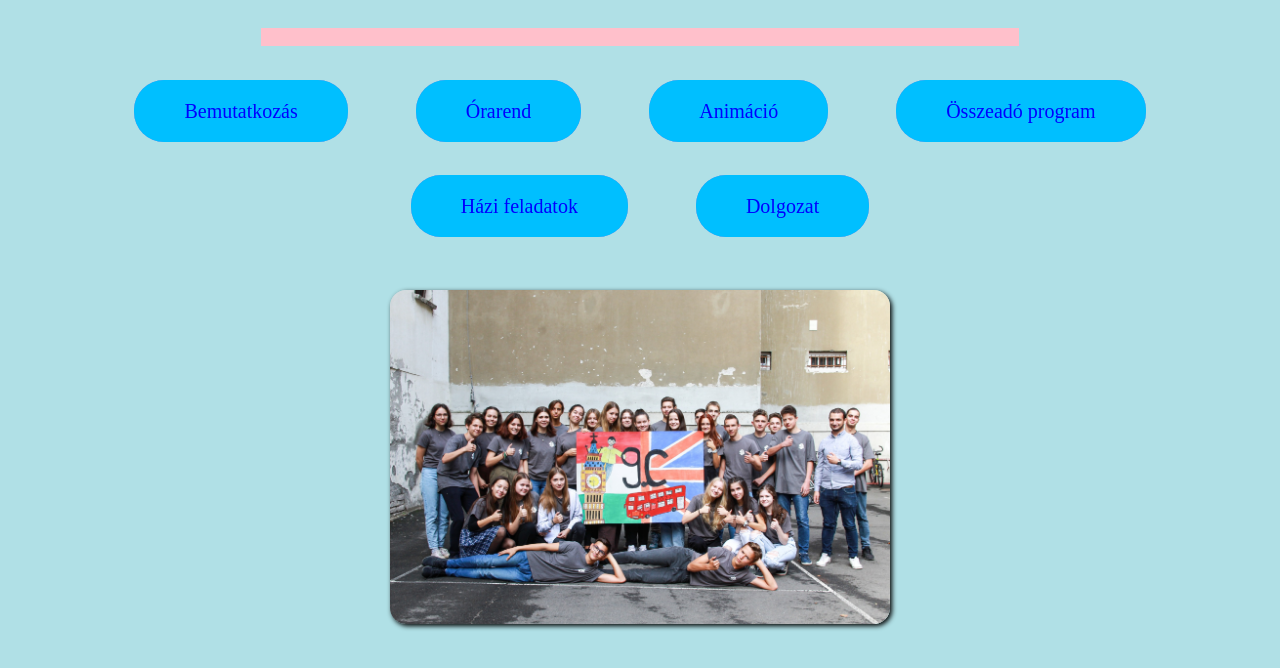
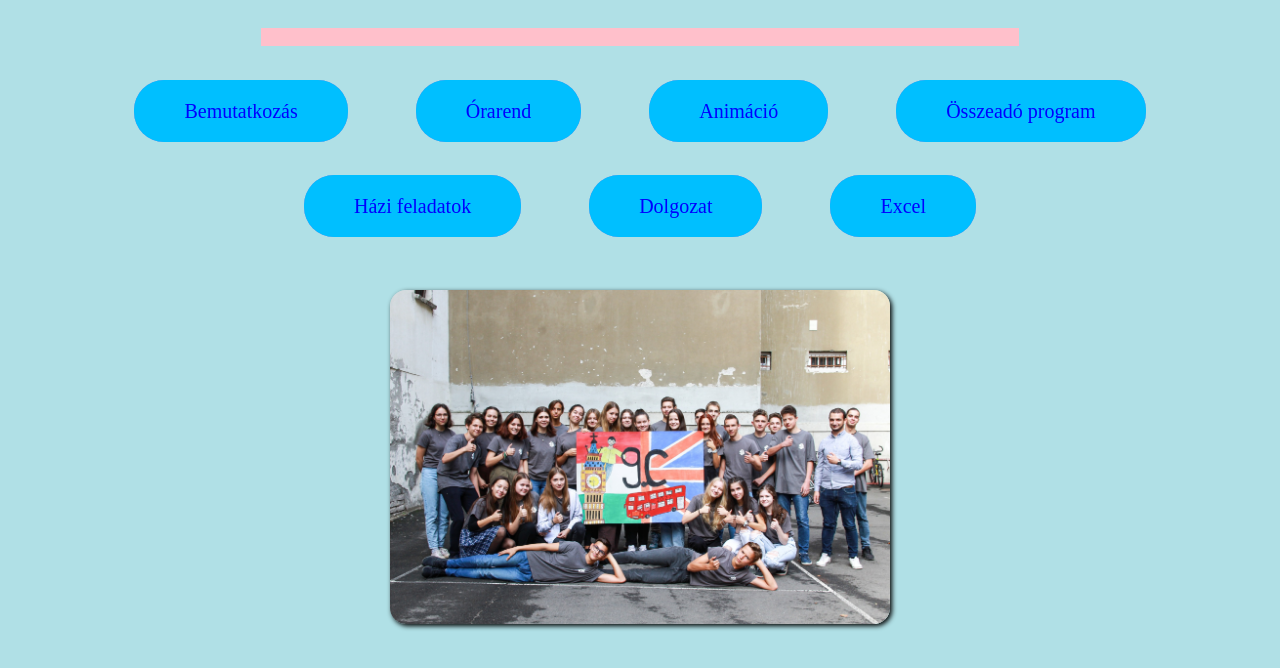
Before and after one commit to kleda2/sagvari, a plain HTML site: page index.html in a window 1280 px wide. Shown: the part 76-744 px from the top of the page. Drawn offline with Linux system fonts and the light colour scheme.

Commit message:
Update index.html

```diff
--- a/index.html
+++ b/index.html
@@ -29,6 +29,7 @@
                     <a href="összeadás.html" class="btn btn-1">Összeadó program</a> <br><br><br><br><br>
                     <a href="x.html" class="btn btn-1">Házi feladatok</a>
                     <a href="f7.html" class="btn btn-1">Dolgozat</a>
+                    <a href="Excel feladatlap1..XLS" class="btn btn-1">Excel</a>
                 </div>
             </body>
         </head><br><br><br><br>
```
